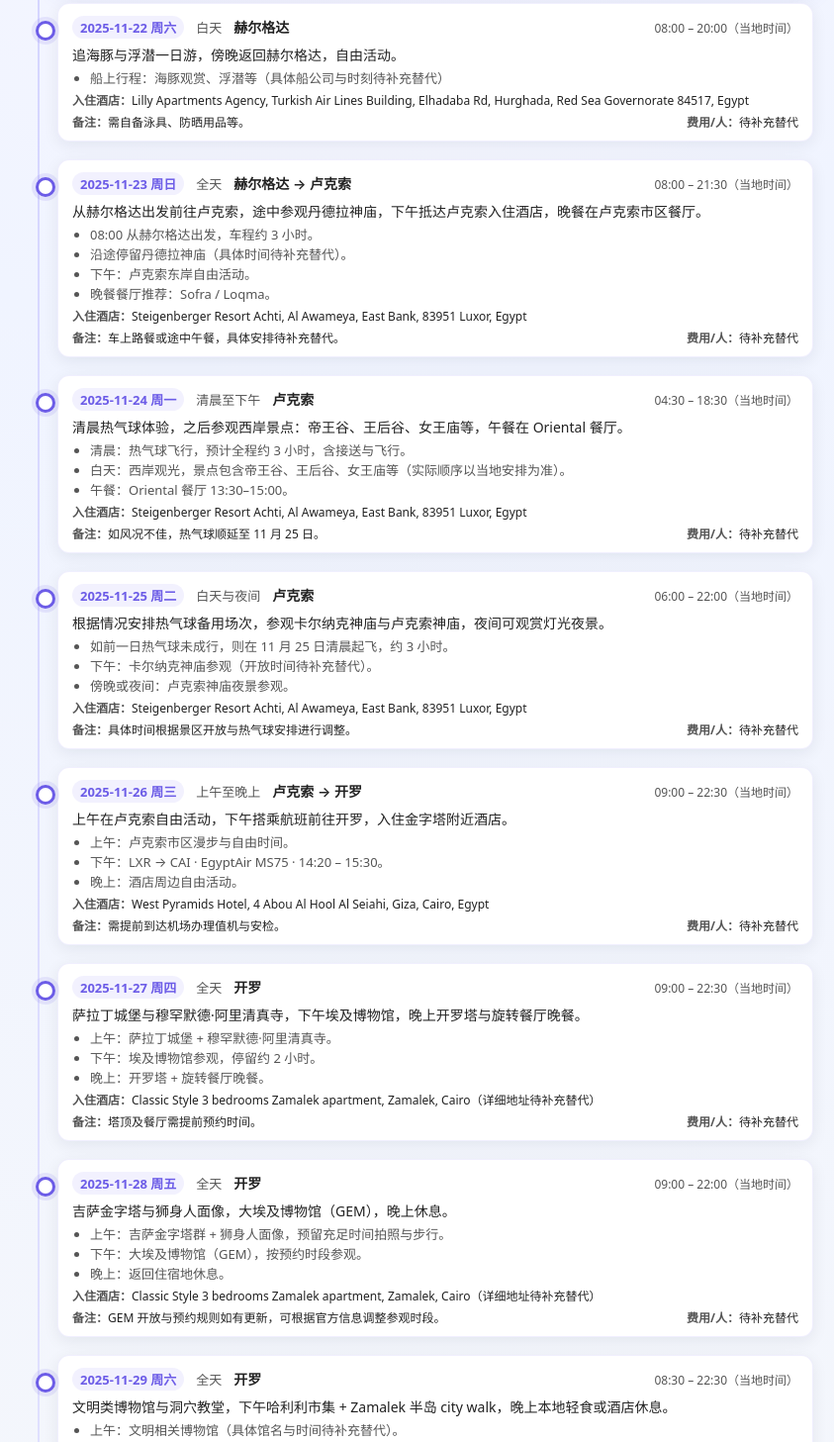
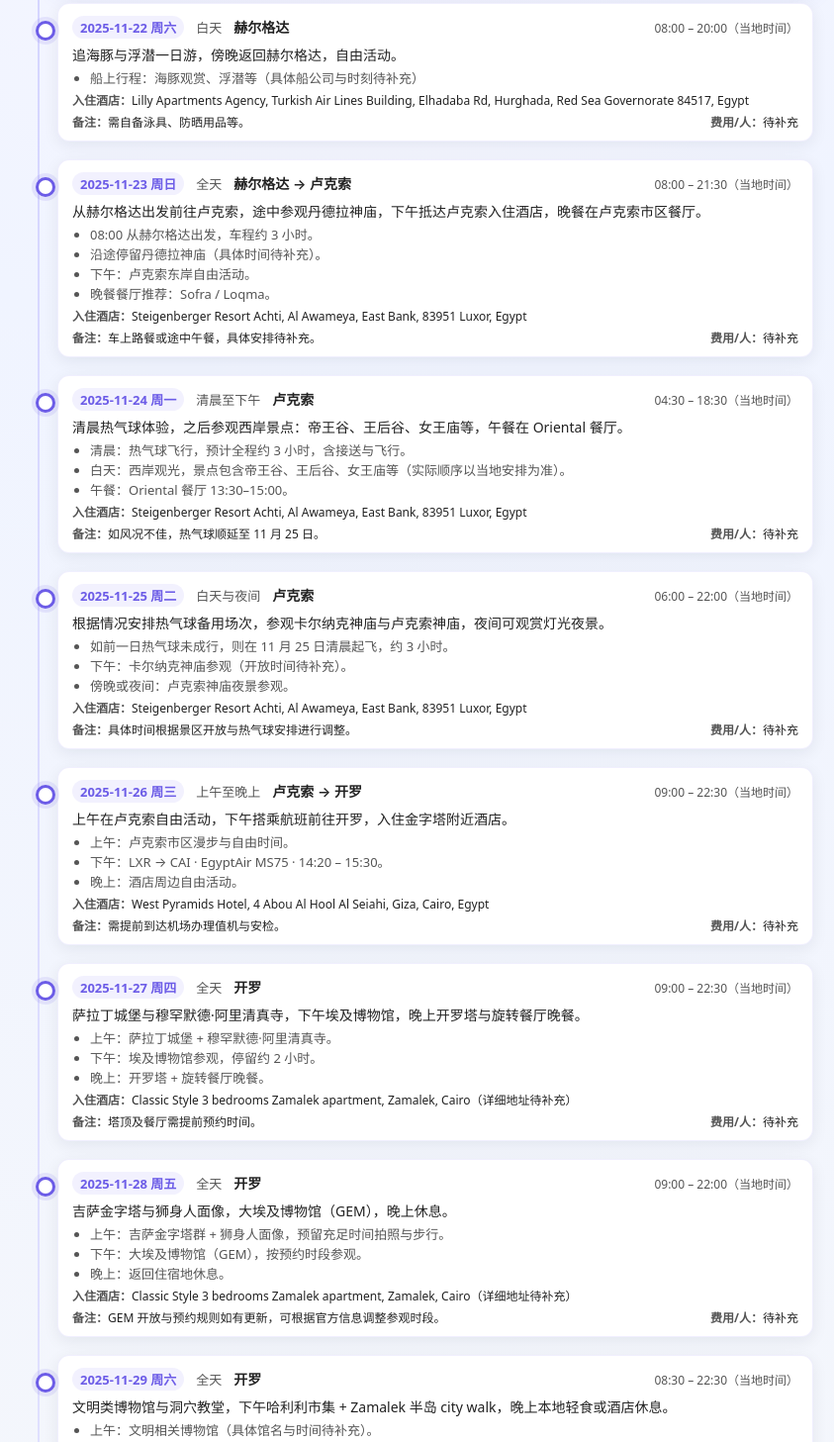
Before and after one commit to y1Su11/egypt-trip, a plain HTML site: page index.html in a window 1280 px wide. Shown: the part 254-1711 px from the top of the page at 99% size, without its empty margins (276-1119 px from the left). Drawn offline with Linux system fonts and the light colour scheme.

Commit message:
Update index.html

```diff
--- a/index.html
+++ b/index.html
@@ -486,11 +486,11 @@
         details: [
           "MUC → HRG · Condor DE24 · 08:20 – 13:30",
           "FRA → HRG · Condor DE30 · 10:30 – 16:05",
-          "FRA → HRG · Lufthansa LH4374（待补充替代）"
+          "FRA → HRG · Lufthansa LH4374（待补充）"
         ],
         note: "机场安排司机接机，送达公寓。",
         hotel: "Lilly Apartments Agency, Turkish Air Lines Building, Elhadaba Rd, Hurghada, Red Sea Governorate 84517, Egypt",
-        cost: "待补充替代",
+        cost: "待补充",
         startTime: "08:00",
         endTime: "23:00"
       },
@@ -502,11 +502,11 @@
         city: "赫尔格达",
         plan: "追海豚与浮潜一日游，傍晚返回赫尔格达，自由活动。",
         details: [
-          "船上行程：海豚观赏、浮潜等（具体船公司与时刻待补充替代）"
+          "船上行程：海豚观赏、浮潜等（具体船公司与时刻待补充）"
         ],
         note: "需自备泳具、防晒用品等。",
         hotel: "Lilly Apartments Agency, Turkish Air Lines Building, Elhadaba Rd, Hurghada, Red Sea Governorate 84517, Egypt",
-        cost: "待补充替代",
+        cost: "待补充",
         startTime: "08:00",
         endTime: "20:00"
       },
@@ -519,13 +519,13 @@
         plan: "从赫尔格达出发前往卢克索，途中参观丹德拉神庙，下午抵达卢克索入住酒店，晚餐在卢克索市区餐厅。",
         details: [
           "08:00 从赫尔格达出发，车程约 3 小时。",
-          "沿途停留丹德拉神庙（具体时间待补充替代）。",
+          "沿途停留丹德拉神庙（具体时间待补充）。",
           "下午：卢克索东岸自由活动。",
           "晚餐餐厅推荐：Sofra / Loqma。"
         ],
-        note: "车上路餐或途中午餐，具体安排待补充替代。",
+        note: "车上路餐或途中午餐，具体安排待补充。",
         hotel: "Steigenberger Resort Achti, Al Awameya, East Bank, 83951 Luxor, Egypt",
-        cost: "待补充替代",
+        cost: "待补充",
         startTime: "08:00",
         endTime: "21:30"
       },
@@ -543,7 +543,7 @@
         ],
         note: "如风况不佳，热气球顺延至 11 月 25 日。",
         hotel: "Steigenberger Resort Achti, Al Awameya, East Bank, 83951 Luxor, Egypt",
-        cost: "待补充替代",
+        cost: "待补充",
         startTime: "04:30",
         endTime: "18:30"
       },
@@ -556,12 +556,12 @@
         plan: "根据情况安排热气球备用场次，参观卡尔纳克神庙与卢克索神庙，夜间可观赏灯光夜景。",
         details: [
           "如前一日热气球未成行，则在 11 月 25 日清晨起飞，约 3 小时。",
-          "下午：卡尔纳克神庙参观（开放时间待补充替代）。",
+          "下午：卡尔纳克神庙参观（开放时间待补充）。",
           "傍晚或夜间：卢克索神庙夜景参观。"
         ],
         note: "具体时间根据景区开放与热气球安排进行调整。",
         hotel: "Steigenberger Resort Achti, Al Awameya, East Bank, 83951 Luxor, Egypt",
-        cost: "待补充替代",
+        cost: "待补充",
         startTime: "06:00",
         endTime: "22:00"
       },
@@ -579,7 +579,7 @@
         ],
         note: "需提前到达机场办理值机与安检。",
         hotel: "West Pyramids Hotel, 4 Abou Al Hool Al Seiahi, Giza, Cairo, Egypt",
-        cost: "待补充替代",
+        cost: "待补充",
         startTime: "09:00",
         endTime: "22:30"
       },
@@ -596,8 +596,8 @@
           "晚上：开罗塔 + 旋转餐厅晚餐。"
         ],
         note: "塔顶及餐厅需提前预约时间。",
-        hotel: "Classic Style 3 bedrooms Zamalek apartment, Zamalek, Cairo（详细地址待补充替代）",
-        cost: "待补充替代",
+        hotel: "Classic Style 3 bedrooms Zamalek apartment, Zamalek, Cairo（详细地址待补充）",
+        cost: "待补充",
         startTime: "09:00",
         endTime: "22:30"
       },
@@ -614,8 +614,8 @@
           "晚上：返回住宿地休息。"
         ],
         note: "GEM 开放与预约规则如有更新，可根据官方信息调整参观时段。",
-        hotel: "Classic Style 3 bedrooms Zamalek apartment, Zamalek, Cairo（详细地址待补充替代）",
-        cost: "待补充替代",
+        hotel: "Classic Style 3 bedrooms Zamalek apartment, Zamalek, Cairo（详细地址待补充）",
+        cost: "待补充",
         startTime: "09:00",
         endTime: "22:00"
       },
@@ -627,14 +627,14 @@
         city: "开罗",
         plan: "文明类博物馆与洞穴教堂，下午哈利利市集 + Zamalek 半岛 city walk，晚上本地轻食或酒店休息。",
         details: [
-          "上午：文明相关博物馆（具体馆名与时间待补充替代）。",
+          "上午：文明相关博物馆（具体馆名与时间待补充）。",
           "中午：洞穴教堂（Cave Church）参观，出发时间约早上 9 点。",
           "下午：哈利利市集 + Zamalek 半岛 city walk。",
           "晚上：酒店附近本地餐厅轻食或回房休息。"
         ],
         note: "当日以轻松城市体验为主，可根据体力微调节奏。",
         hotel: "Cairo Heliopolis Apartment, 1, Heliopolis, 11799 Cairo, Egypt",
-        cost: "待补充替代",
+        cost: "待补充",
         startTime: "08:30",
         endTime: "22:30"
       },
@@ -652,7 +652,7 @@
         ],
         note: "建议至少提前 3 小时抵达机场。",
         hotel: "无（前一晚入住 Cairo Heliopolis Apartment，清晨退房后前往机场）。",
-        cost: "待补充替代",
+        cost: "待补充",
         startTime: "06:00",
         endTime: "23:00"
       }
@@ -754,11 +754,11 @@
 
         const hotelEl = document.createElement("div");
         hotelEl.className = "meta-hotel";
-        hotelEl.innerHTML = `<span class="meta-label">入住酒店：</span>${block.hotel || "待补充替代"}`;
+        hotelEl.innerHTML = `<span class="meta-label">入住酒店：</span>${block.hotel || "待补充"}`;
 
         const noteEl = document.createElement("div");
         noteEl.className = "meta-note";
-        noteEl.innerHTML = `<span class="meta-label">备注：</span>${block.note || "待补充替代"}`;
+        noteEl.innerHTML = `<span class="meta-label">备注：</span>${block.note || "待补充"}`;
 
         const costEl = document.createElement("div");
         costEl.className = "meta-cost";
```
